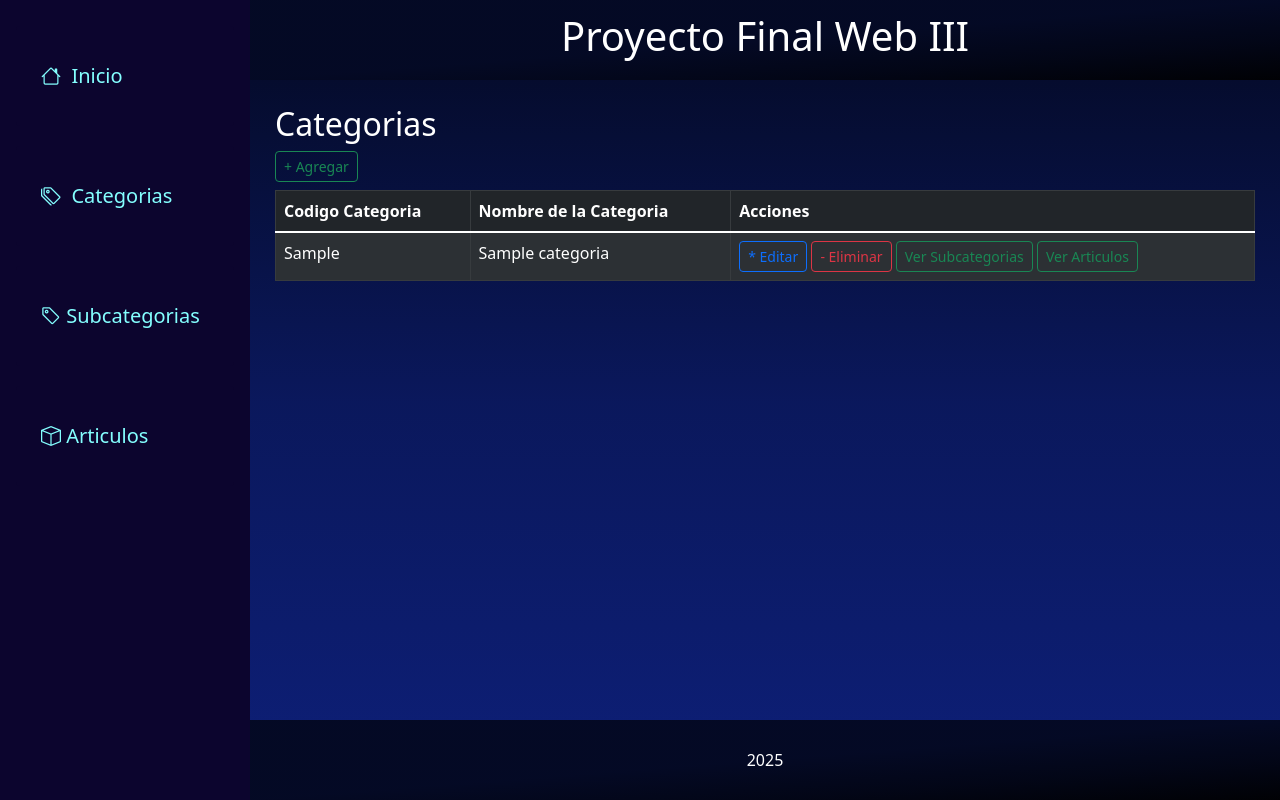
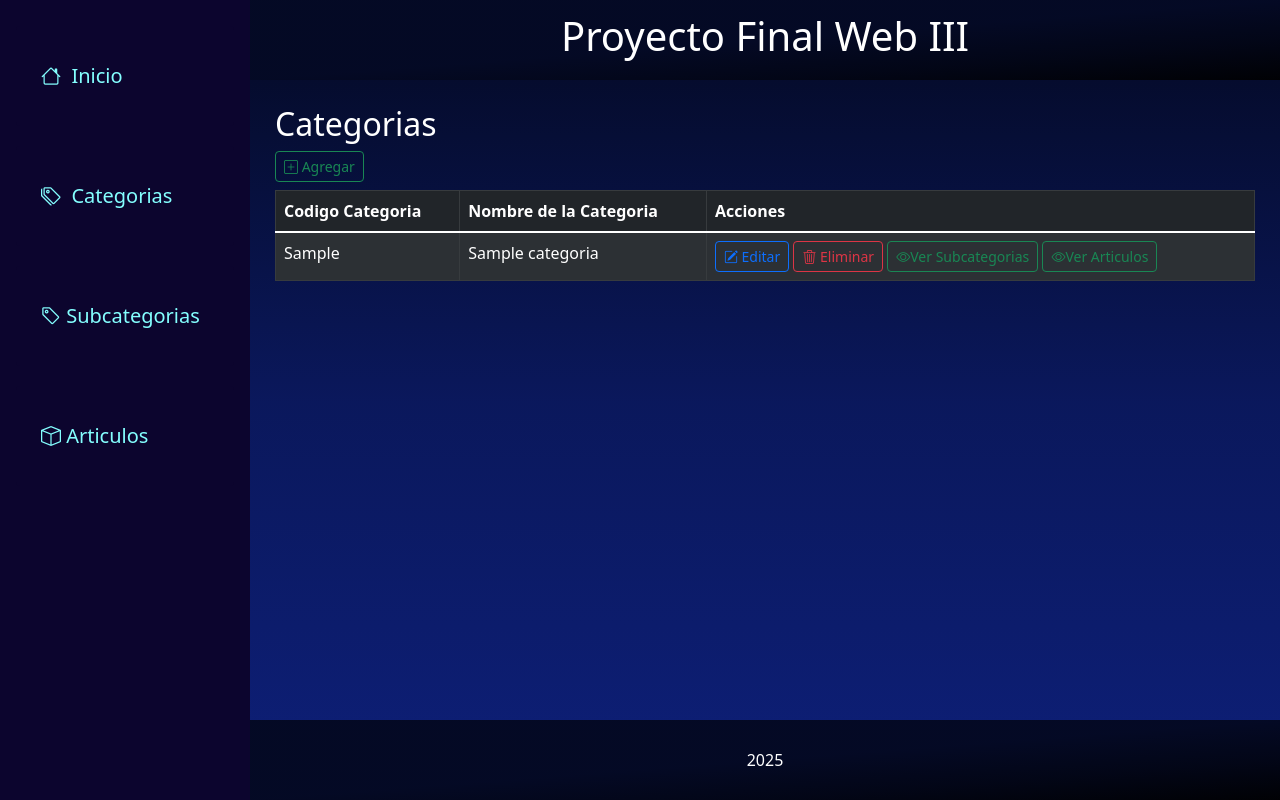
Before and after one commit to Eliezer15BR/ProyWebFlask, a Flask app: page /categorias in a window 1280 px wide. Run offline with Flask 3, Linux system fonts and the light colour scheme; tables that the repository leaves empty or names only in its code hold one stand-in row (values such as "Sample post"); some libraries are stand-ins or nearby versions.

Commit message:
Iconos y alert para eliminar

```diff
--- a/code/templates/articulos.html
+++ b/code/templates/articulos.html
@@ -1,7 +1,7 @@
 {% extends "body.html" %}
 {% block body %}
 <h2>Articulos {% if nombre_subcategoria %} <br> Subcategoria: <span class="text-primary">{{nombre_subcategoria}}</span>{% endif %}{% if nombre_categoria %} <br> Categoria: <span class="text-primary">{{nombre_categoria}}</span>{% endif %}</h2>
-<a href="{{url_for('nuevo_articulo')}}" class="btn btn-outline-success btn-sm">+ Agregar</a>
+<a href="{{url_for('nuevo_articulo')}}" class="btn btn-outline-success btn-sm"><i class="bi bi-plus-square"></i> Agregar</a>
 <table class="table table-bordered table-striped table-dark mt-2">
     <thead>
         <tr>
@@ -28,8 +28,8 @@
                 {% if not nombre_subcategoria %}
                     <td>{{articulo.nombre_subcategoria}}</td>
                 {% endif %}
-                    <td><a href="{{ url_for('editar_articulo',codigo_articulo=articulo.codigo_articulo,codigo_categoria=articulo.codigo_categoria) }}" class="btn btn-outline-primary btn-sm">* Editar</a>
-                    <a href="{{url_for('elimina_articulo',codigo_articulo=articulo.codigo_articulo)}}" class="btn btn-outline-danger btn-sm">- Eliminar</a>
+                    <td><a href="{{ url_for('editar_articulo',codigo_articulo=articulo.codigo_articulo,codigo_categoria=articulo.codigo_categoria) }}" class="btn btn-outline-primary btn-sm"><i class="bi bi-pencil-square"></i> Editar</a>
+                    <a href="{{url_for('elimina_articulo',codigo_articulo=articulo.codigo_articulo)}}" class="btn btn-outline-danger btn-sm" onclick="return confirm('¿Estás seguro de eliminar el articulo?')"><i class="bi bi-trash3"></i> Eliminar</a>
                 </td>
             </tr>
             {% endfor %}
--- a/code/templates/body.html
+++ b/code/templates/body.html
@@ -7,6 +7,7 @@
     <link rel="stylesheet" href="{{ url_for('static', filename='styles/styles.css') }}">
     <link href="https://cdn.jsdelivr.net/npm/bootstrap@5.2.3/dist/css/bootstrap.min.css" rel="stylesheet" integrity="sha384-rbsA2VBKQhggwzxH7pPCaAqO46MgnOM80zW1RWuH61DGLwZJEdK2Kadq2F9CUG65" crossorigin="anonymous">
     <link href="https://cdn.jsdelivr.net/npm/bootstrap-icons@1.10.5/font/bootstrap-icons.css" rel="stylesheet">
+    <link rel="icon" href="{{ url_for('static', filename='images/logo.png')}}">
 </head>
   <body>
     <header>
--- a/code/templates/categorias.html
+++ b/code/templates/categorias.html
@@ -1,7 +1,7 @@
 {% extends "body.html" %}
 {% block body %}
 <h2>Categorias</h2>
-<a href="{{url_for('nueva_categoria')}}" class="btn btn-outline-success btn-sm">+ Agregar</a>
+<a href="{{url_for('nueva_categoria')}}" class="btn btn-outline-success btn-sm"><i class="bi bi-plus-square"></i> Agregar</a>
 <table class="table table-bordered table-striped table-dark mt-2">
     <thead>
         <tr>
@@ -16,10 +16,10 @@
             <tr>
                 <td>{{categoria.codigo_categoria}}</td>
                 <td>{{categoria.nombre_categoria}}</td>
-                <td><a href="{{ url_for('editar_categoria',codigo_categoria=categoria.codigo_categoria) }}" class="btn btn-outline-primary btn-sm">* Editar</a>
-                    <a href="{{ url_for('eliminar_categoria',codigo_categoria=categoria.codigo_categoria)}}" class="btn btn-outline-danger btn-sm ">- Eliminar</a>
-                    <a href="{{url_for('subcategorias',codigo_categoria=categoria.codigo_categoria,nombre_categoria=categoria.nombre_categoria)}}" class="btn btn-outline-success btn-sm">Ver Subcategorias</a>
-                    <a href="{{url_for('articulos_por_categoria',codigo_categoria=categoria.codigo_categoria,nombre_categoria=categoria.nombre_categoria)}}" class="btn btn-outline-success btn-sm">Ver Articulos</a>
+                <td><a href="{{ url_for('editar_categoria',codigo_categoria=categoria.codigo_categoria) }}" class="btn btn-outline-primary btn-sm"><i class="bi bi-pencil-square"></i> Editar</a>
+                    <a href="{{ url_for('eliminar_categoria',codigo_categoria=categoria.codigo_categoria)}}" class="btn btn-outline-danger btn-sm " onclick="return confirm('¿Estás seguro de eliminar la categoría? Todas las subcategorias y articulos se eliminarán')"><i class="bi bi-trash3"></i> Eliminar</a>
+                    <a href="{{url_for('subcategorias',codigo_categoria=categoria.codigo_categoria,nombre_categoria=categoria.nombre_categoria)}}" class="btn btn-outline-success btn-sm"><i class="bi bi-eye"></i>Ver Subcategorias</a>
+                    <a href="{{url_for('articulos_por_categoria',codigo_categoria=categoria.codigo_categoria,nombre_categoria=categoria.nombre_categoria)}}" class="btn btn-outline-success btn-sm"><i class="bi bi-eye"></i>Ver Articulos</a>
                 </td>
             </tr>
             {% endfor %}
```
Also changed, not shown: code/templates/subcategorias.html (+4 -4 lines).
